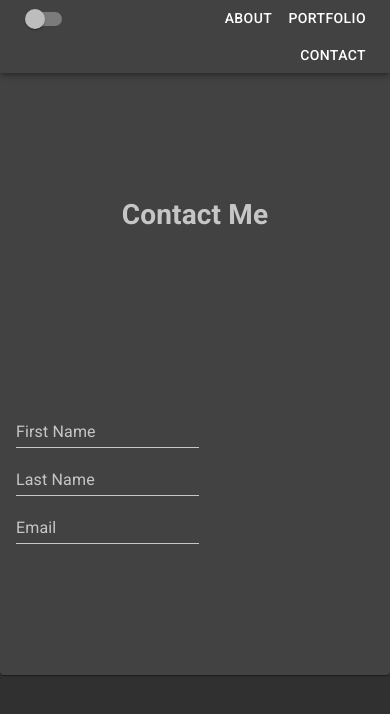
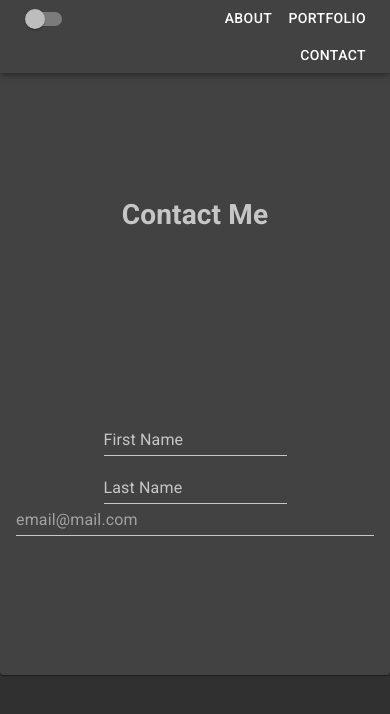
Before and after one commit to rebekahkahn/portfolio-website, a React (Create React App) app: page /contact in a window 390 px wide. Shown: the top 714 px of the page. Built offline with nearby package versions, Linux system fonts and the light colour scheme.

Commit message:
working on controlled form...

```diff
--- a/src/components/ContactComponent.js
+++ b/src/components/ContactComponent.js
@@ -3,14 +3,19 @@ import { makeStyles } from "@material-ui/core/styles";
 import Paper from "@material-ui/core/Paper";
 import Grid from "@material-ui/core/Grid";
 import TextField from "@material-ui/core/TextField";
+import Input from "@material-ui/core/Input";
 
 function Contact() {
   const classes = useStyles();
 
-  const [value, setValue] = React.useState("");
+  const [values, setValues] = React.useState({
+    firstName: "",
+    lastname: "",
+    email: "",
+  });
 
-  const handleChange = (event) => {
-    setValue(event.target.value);
+  const handleChange = (prop) => (event) => {
+    setValues({ ...values, [prop]: event.target.value });
   };
 
   return (
@@ -28,32 +33,32 @@ function Contact() {
           <Grid item xs={12} sm={6}>
             <Grid container className={classes.roles}>
               <Grid item xs={12}>
-                <form className={classes.root} noValidate autoComplete="off">
+                <form noValidate autoComplete="off">
                   <div>
                     <TextField
-                      id="first-name"
+                      id="standard-full-width"
                       label="First Name"
-                      value={value}
+                      value={values.firstName}
                       onChange={handleChange}
                     />
+
                     <TextField
-                      id="last-name"
+                      id="standard-full-width"
                       label="Last Name"
-                      value={value}
+                      value={values.lastName}
                       onChange={handleChange}
                     />
                   </div>
-                </form>
-              </Grid>
-              <Grid item xs={12}>
-                <form className={classes.root} noValidate autoComplete="off">
                   <div>
-                    <TextField
-                      id="email"
-                      label="Email"
-                      value={value}
-                      onChange={handleChange}
-                    />
+                    <Grid item xs={12} className="email">
+                      <Input
+                        placeholder="email@mail.com"
+                        fullWidth
+                        label="youremail@email.com"
+                        value={values.email}
+                        onChange={handleChange}
+                      />
+                    </Grid>
                   </div>
                 </form>
               </Grid>
@@ -86,8 +91,17 @@ const useStyles = makeStyles((theme) => ({
     color: theme.palette.text.secondary,
   },
   roles: {
-    padding: theme.spacing(2),
-    textAlign: "left",
+    [theme.breakpoints.up("sm")]: {
+      padding: theme.spacing(2),
+      textAlign: "left",
+    },
+    [theme.breakpoints.down("xs")]: {
+      padding: theme.spacing(2),
+      textAlign: "center",
+    },
+  },
+  email: {
+    padding: theme.spacing(3),
   },
 }));
 
```
